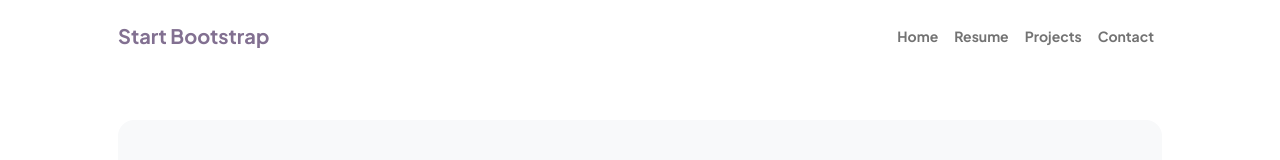
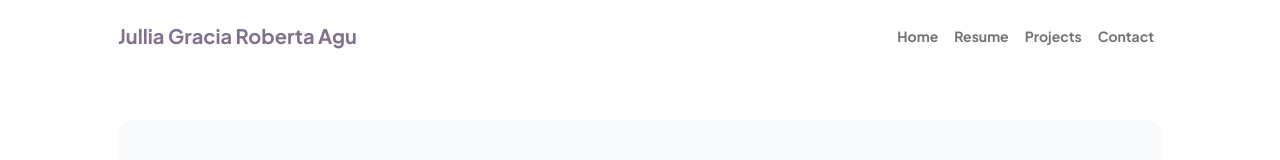
Before and after one commit to julliaagu/julliaagu.github.io, a plain HTML site: page contact.html in a window 1280 px wide. Shown: the top 160 px of the page. Drawn offline with nearby package versions, Linux system fonts and the light colour scheme.

Commit message:
Update contact.html

```diff
--- a/contact.html
+++ b/contact.html
@@ -5,7 +5,7 @@
         <meta name="viewport" content="width=device-width, initial-scale=1, shrink-to-fit=no" />
         <meta name="description" content />
         <meta name="author" content />
-        <title>Modern Business - Start Bootstrap Template</title>
+        <title>Jullia's Portofolio</title>
         <!-- Favicon-->
         <link rel="icon" type="image/x-icon" href="assets/favicon.ico" />
         <!-- Custom Google font-->
@@ -22,7 +22,7 @@
             <!-- Navigation-->
             <nav class="navbar navbar-expand-lg navbar-light bg-white py-3">
                 <div class="container px-5">
-                    <a class="navbar-brand" href="index.html"><span class="fw-bolder text-primary">Start Bootstrap</span></a>
+                    <a class="navbar-brand" href="index.html"><span class="fw-bolder text-primary">Jullia Gracia Roberta Agu</span></a>
                     <button class="navbar-toggler" type="button" data-bs-toggle="collapse" data-bs-target="#navbarSupportedContent" aria-controls="navbarSupportedContent" aria-expanded="false" aria-label="Toggle navigation"><span class="navbar-toggler-icon"></span></button>
                     <div class="collapse navbar-collapse" id="navbarSupportedContent">
                         <ul class="navbar-nav ms-auto mb-2 mb-lg-0 small fw-bolder">
```
